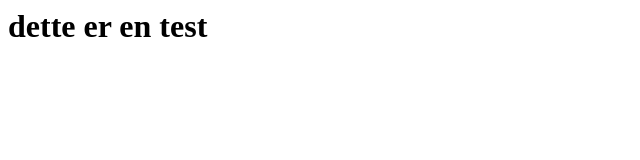
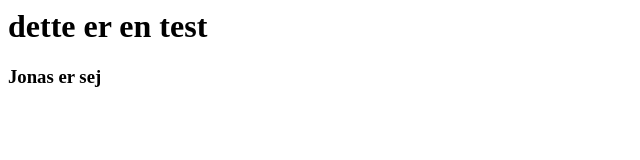
Before and after one commit to madskrigslund/Test2, a plain HTML site: page index.html in a window 1280 px wide. Shown: the whole page, without its empty margins (0-640 px from the left). Drawn offline with Linux system fonts and the light colour scheme.

Commit message:
Jonas er sej
Oprettelse af h3

```diff
--- a/index.html
+++ b/index.html
@@ -4,5 +4,6 @@
 </head>
 <body>
 	<h1>dette er en test</h1>
+	<h3>Jonas er sej </h3>
 </body>
 </html>
```
